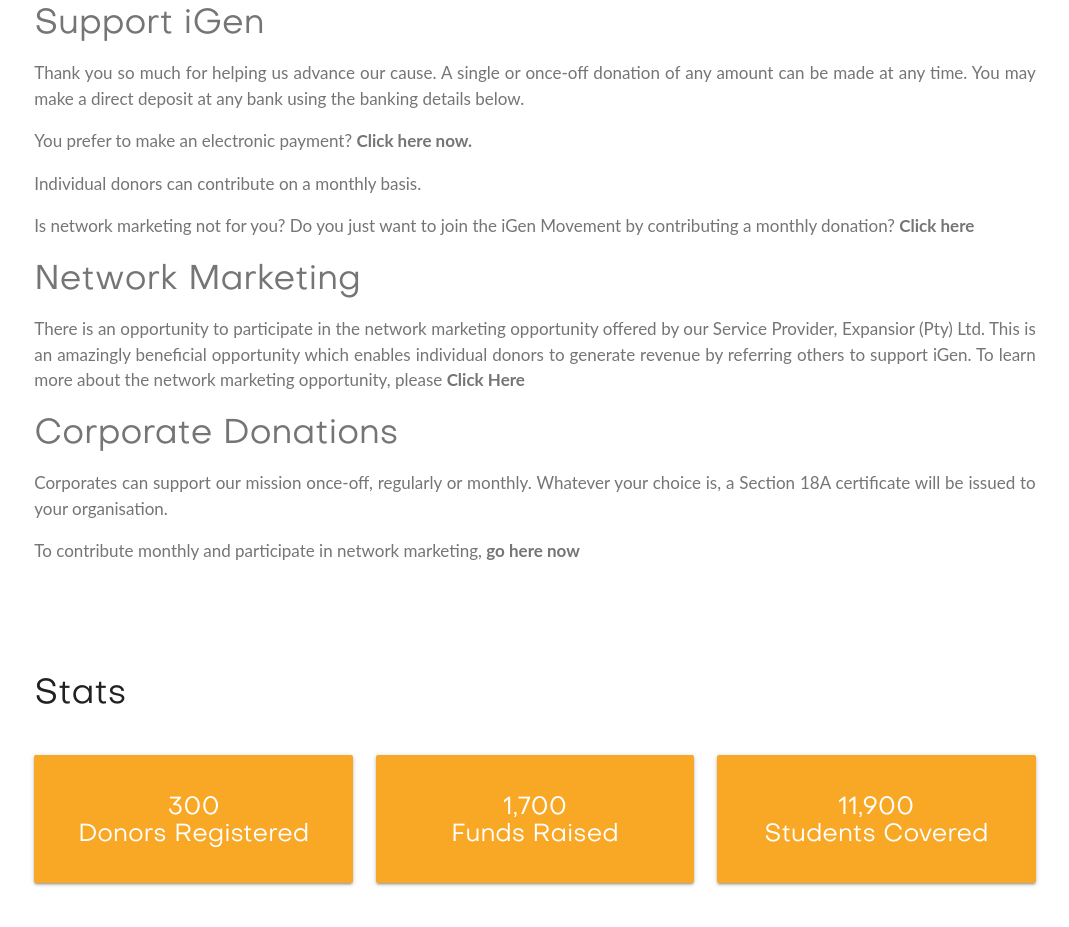
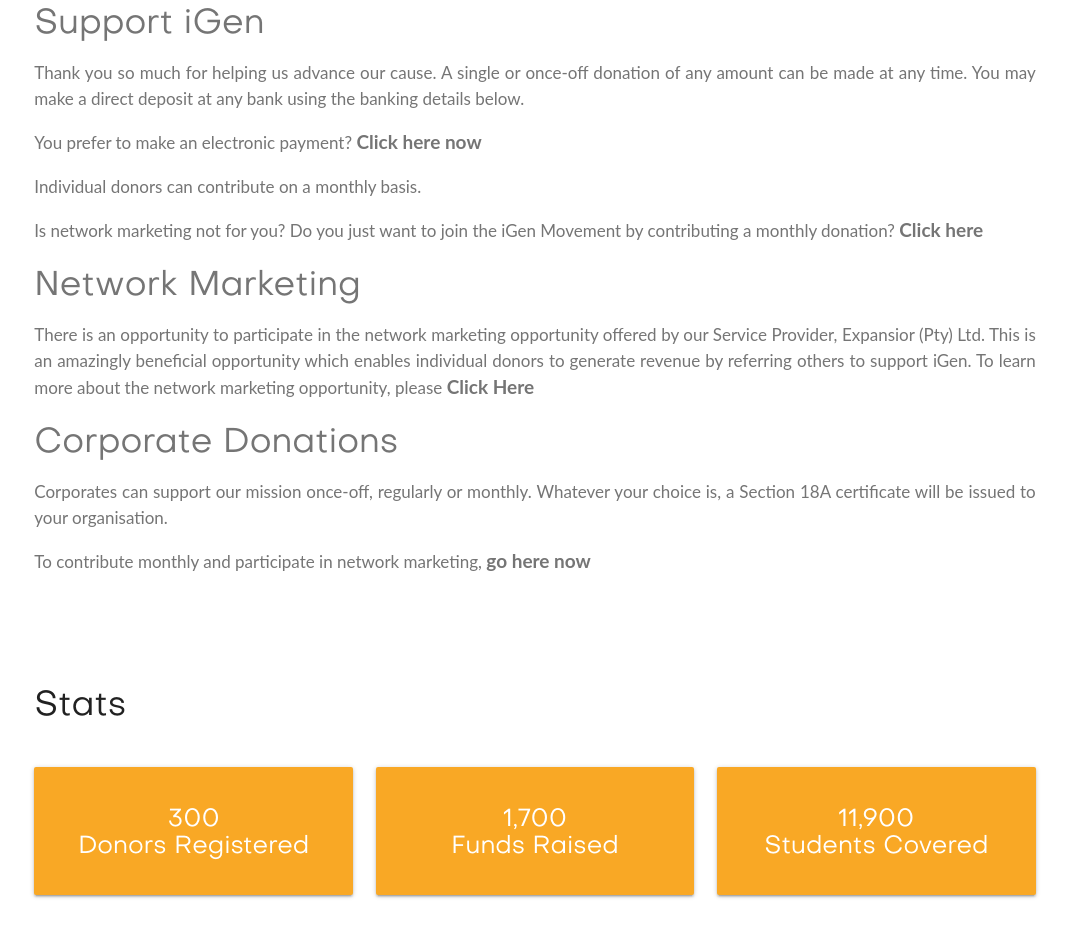
Before and after one commit to vtrev/igenwebsite, a plain HTML site: page index.html in a window 1280 px wide. Shown: the part 4000-4927 px from the top of the page, without its empty margins (105-1174 px from the left). Drawn offline with Linux system fonts and the light colour scheme.

Commit message:
fixed call to action font

```diff
--- a/css/style.css
+++ b/css/style.css
@@ -6,6 +6,10 @@
 #supportlink {
     /* position: relative; */
     /* bottom: 10px; */
+}
+
+#support p b {
+    font-size: 19px !important;
 }
 
 #about p {
@@ -553,6 +557,8 @@ hr.custom {
         text-align: justify;
     }
 
+
+
     #home.section {
         padding-top: 0px;
     }
--- a/index.html
+++ b/index.html
@@ -369,7 +369,7 @@
                         made at any time. You may make a direct deposit at any bank using the banking details
                         below.
                     </p>
-                    <p> You prefer to make an electronic payment? <b>Click here now.</b></p>
+                    <p> You prefer to make an electronic payment? <b>Click here now</b></p>
                     <p>
                         Individual donors can contribute on a monthly basis.
                     </p>
```
